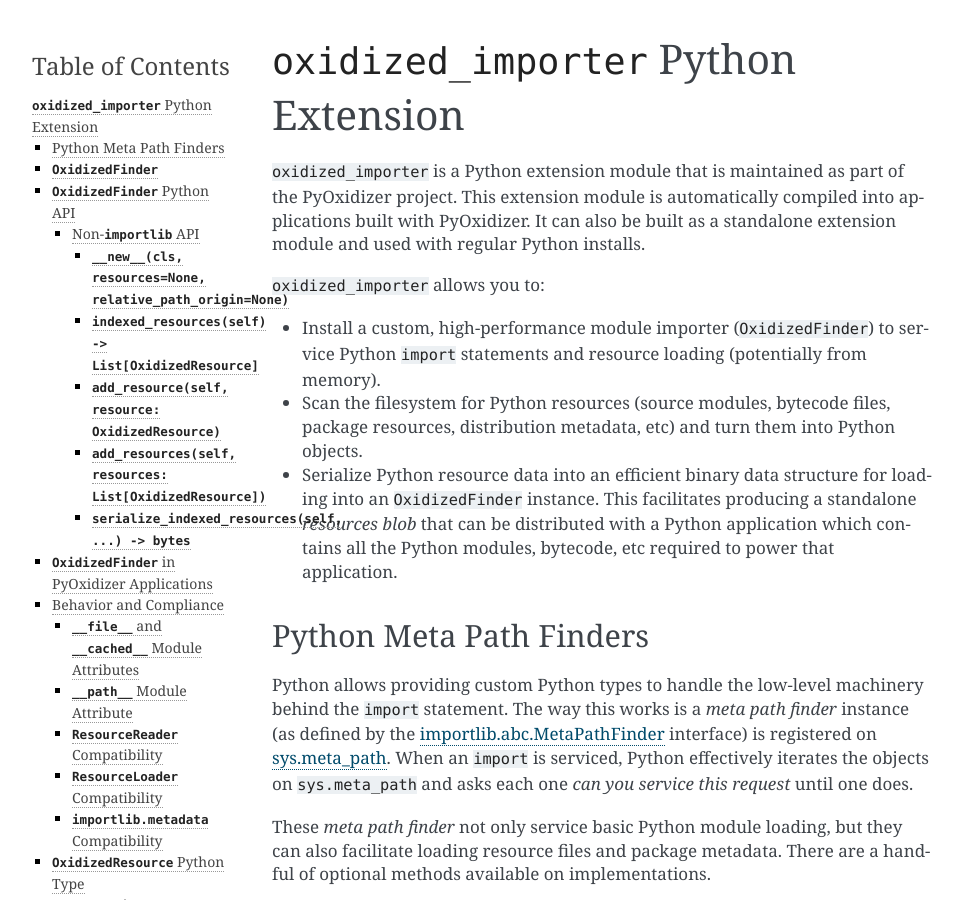
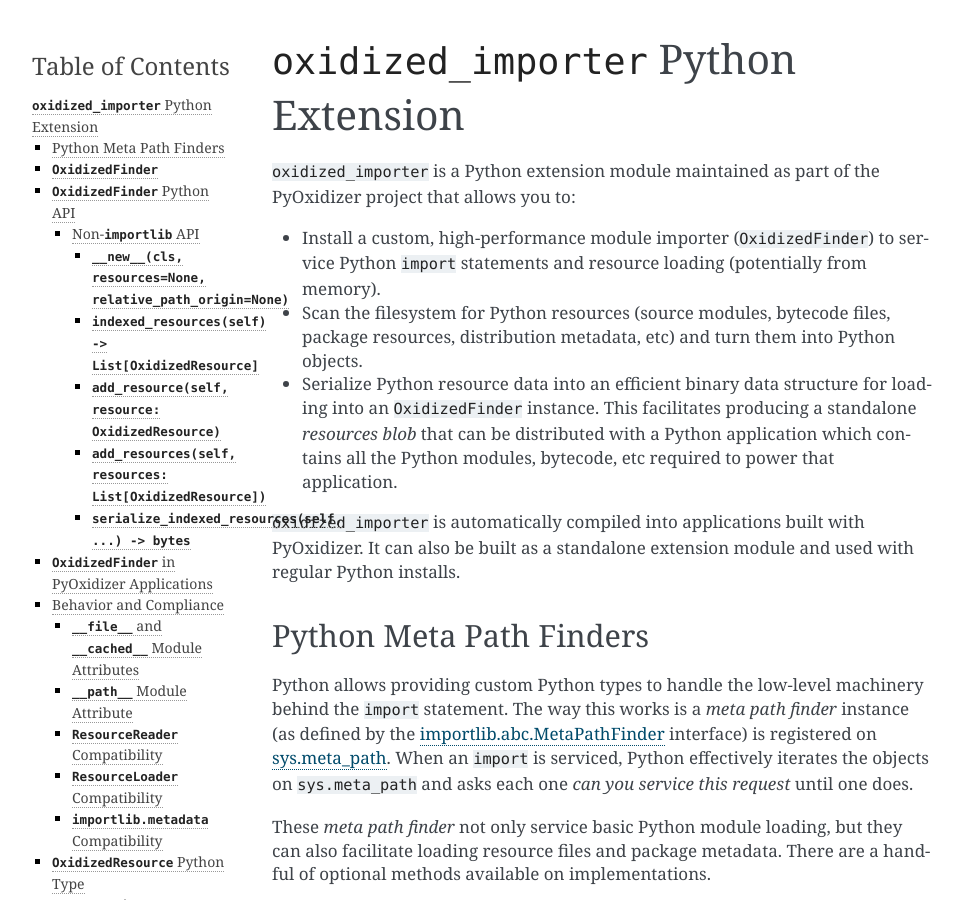
Before and after one commit to indygreg/PyOxidizer, a Sphinx documentation site: the page built from docs/oxidized_importer.rst, in a window 1280 px wide and 900 px high. Shown: the whole window, without its empty margins (148-1111 px from the left). Built offline with Sphinx 7.4.7, drawn with Linux system fonts in a browser that asks for light colours; the version number could not be read and is left out; some of the changed lines change nothing that is shown.

Commit message:
docs: rephrase intro to oxidized_importer

```diff
--- a/docs/oxidized_importer.rst
+++ b/docs/oxidized_importer.rst
@@ -4,12 +4,8 @@
 ``oxidized_importer`` Python Extension
 ======================================
 
-``oxidized_importer`` is a Python extension module that is maintained
-as part of the PyOxidizer project. This extension module is automatically
-compiled into applications built with PyOxidizer. It can also be built
-as a standalone extension module and used with regular Python installs.
-
-``oxidized_importer`` allows you to:
+``oxidized_importer`` is a Python extension module maintained as part of
+the PyOxidizer project that allows you to:
 
 * Install a custom, high-performance module importer (``OxidizedFinder``)
   to service Python ``import`` statements and resource loading (potentially
@@ -22,6 +18,10 @@
   producing a standalone *resources blob* that can be distributed with
   a Python application which contains all the Python modules, bytecode,
   etc required to power that application.
+
+``oxidized_importer`` is automatically compiled into applications built
+with PyOxidizer. It can also be built as a standalone extension module and
+used with regular Python installs.
 
 Python Meta Path Finders
 ========================
```
